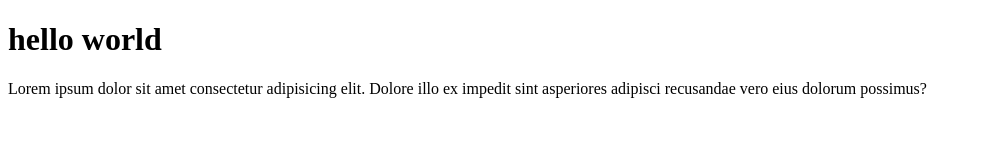
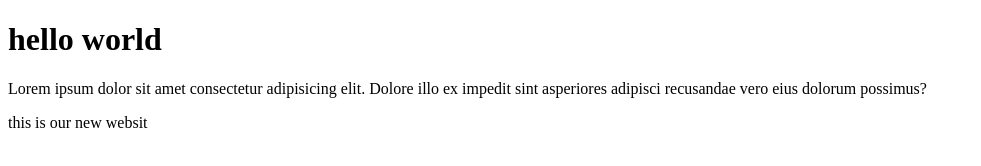
Before and after one commit to muhammadyunus27472/web1, a plain HTML site: page index.html in a window 1280 px wide. Shown: the whole page, without its empty margins (0-981 px from the left). Drawn offline with Linux system fonts and the light colour scheme.

Commit message:
learnd github

```diff
--- a/index.html
+++ b/index.html
@@ -9,5 +9,6 @@
 <body>
     <h1>hello world</h1>
     <p>Lorem ipsum dolor sit amet consectetur adipisicing elit. Dolore illo ex impedit sint asperiores adipisci recusandae vero eius dolorum possimus?</p>
+    <p>this is our new websit</p>
 </body>
 </html>
```
